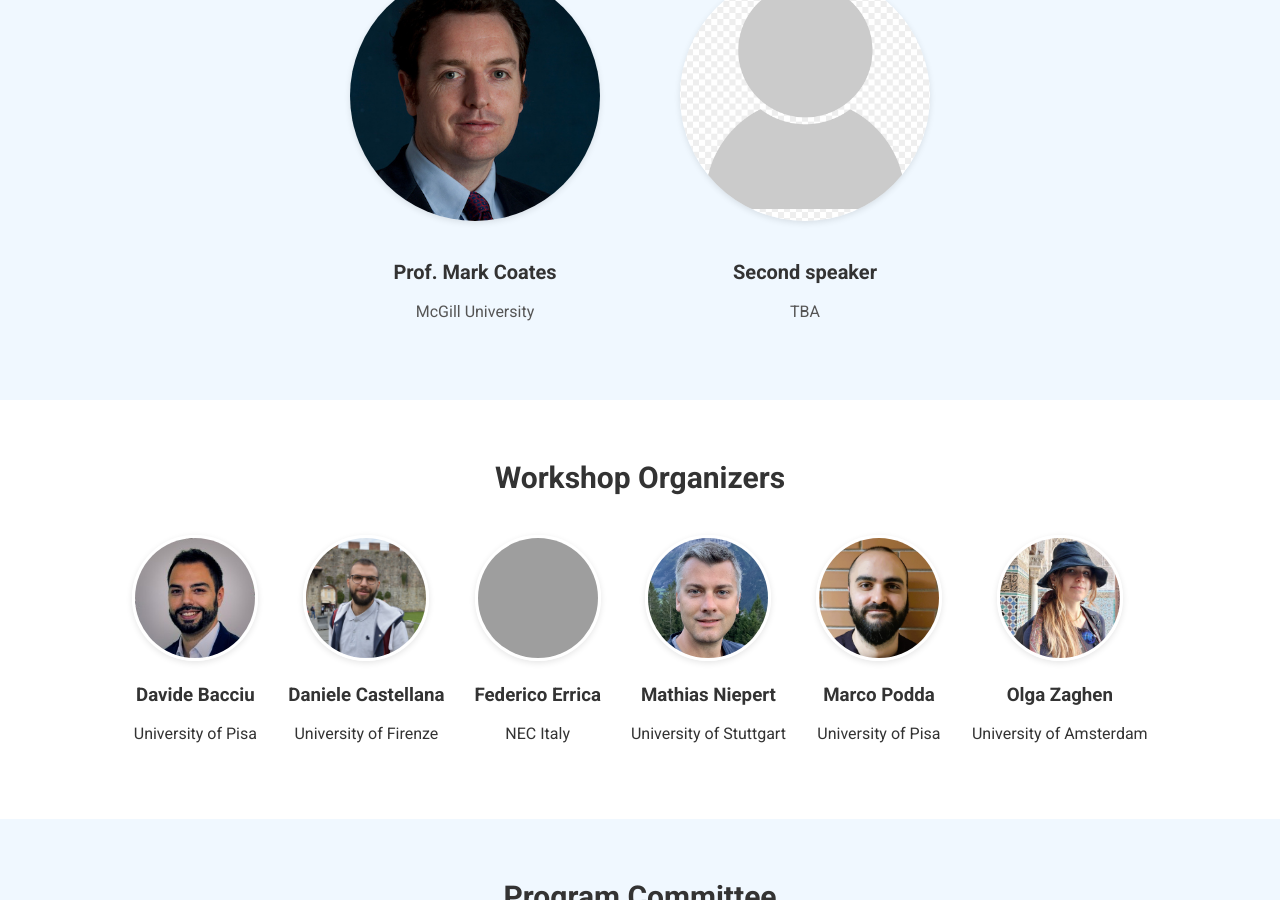
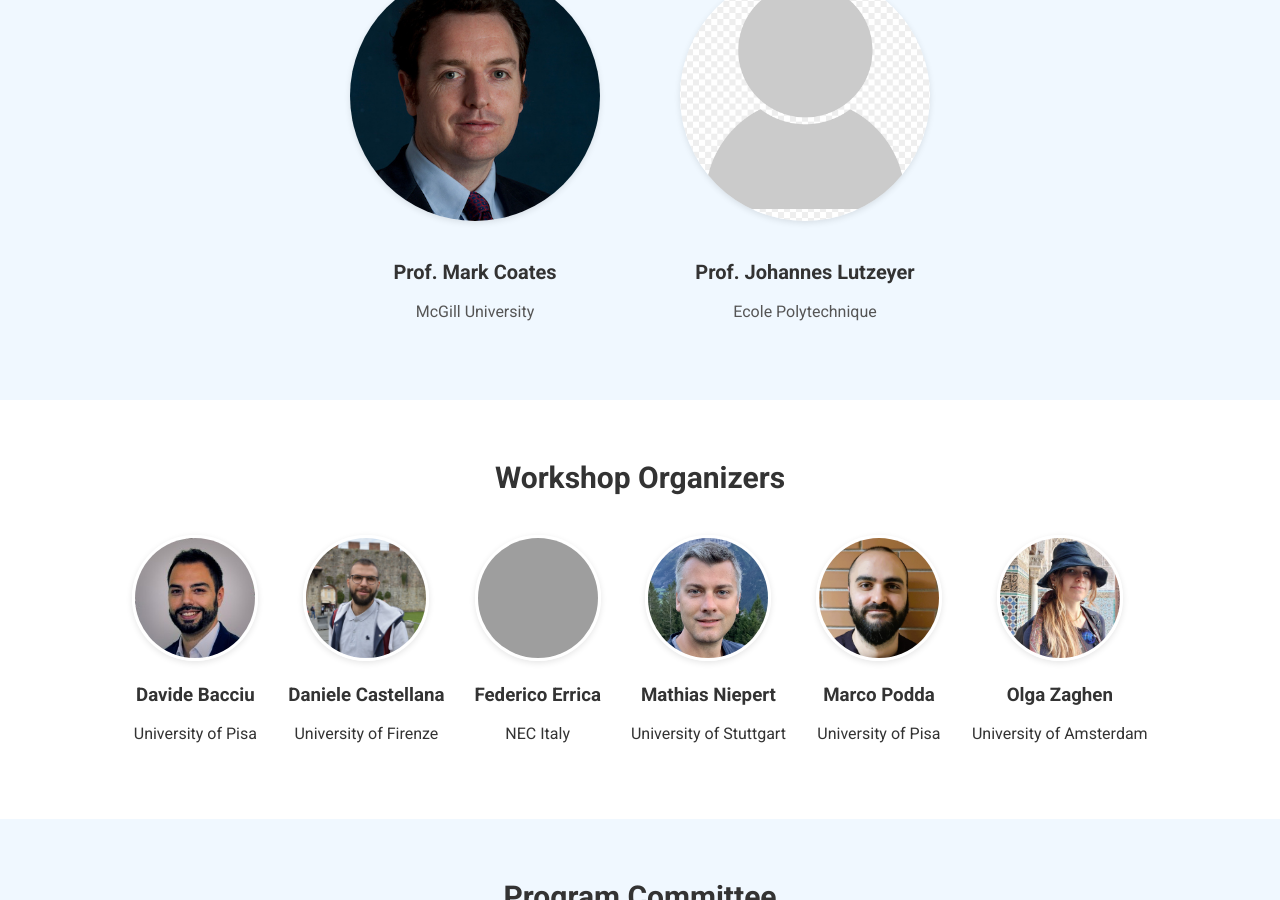
Before and after one commit to combayns2025/combayns2025.github.io, a Jekyll site: the page built from index.md, in a window 1280 px wide and 900 px high, scrolled down 1143 px. Built offline with Jekyll 4.4.1, drawn with Linux system fonts in a browser that asks for light colours; grey boxes are pictures that could not be loaded.

Commit message:
Update index.md

```diff
--- a/index.md
+++ b/index.md
@@ -58,8 +58,8 @@ title: Home
       </div>
       <div class="speaker">
           <img src="/assets/images/placeholder.png" alt="Speaker 2">
-          <h3>Second speaker</h3>
-          <p>TBA</p>
+          <h3>Prof. Johannes Lutzeyer</h3>
+          <p>Ecole Polytechnique</p>
       </div>
   </div>
 </section>
```
